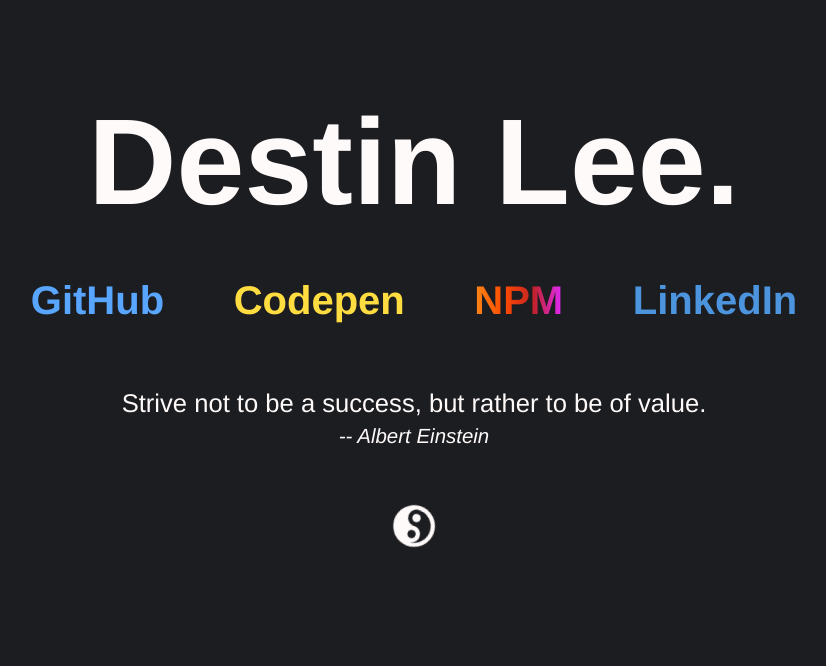
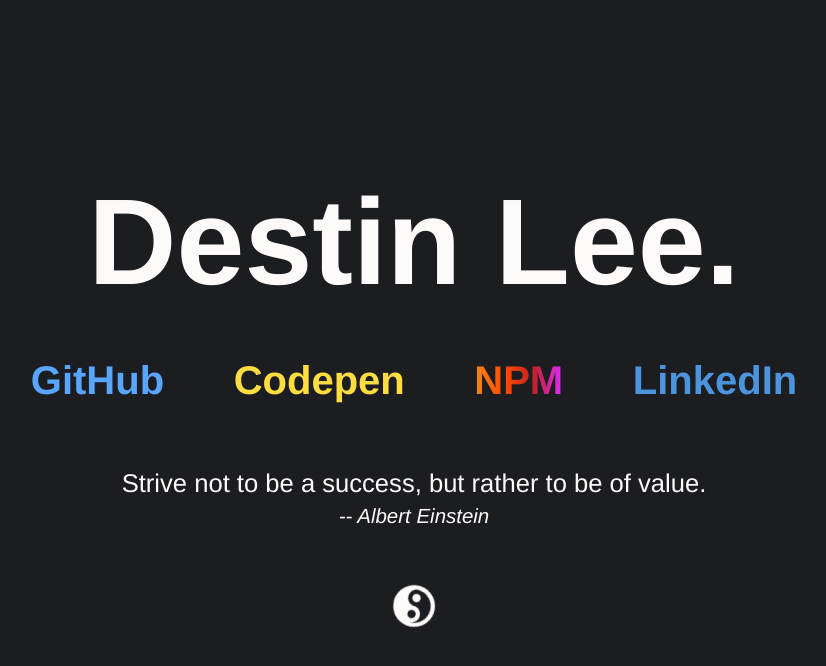
Before and after one commit to destinio/next-destin, a Next.js app: page / in a window 1280 px wide. Shown: the top 666 px of the page, without its empty margins (226-1052 px from the left). Built offline with nearby package versions, Linux system fonts and the light colour scheme.

Commit message:
100vh fix

```diff
--- a/pages/index.tsx
+++ b/pages/index.tsx
@@ -5,7 +5,7 @@
 const StyledHome = styled.main`
   max-width: 900px;
   width: 100%;
-  height: 80%;
+  height: 100vh;
   padding: 0 2rem;
   margin: 0 auto;
   display: flex;
```
